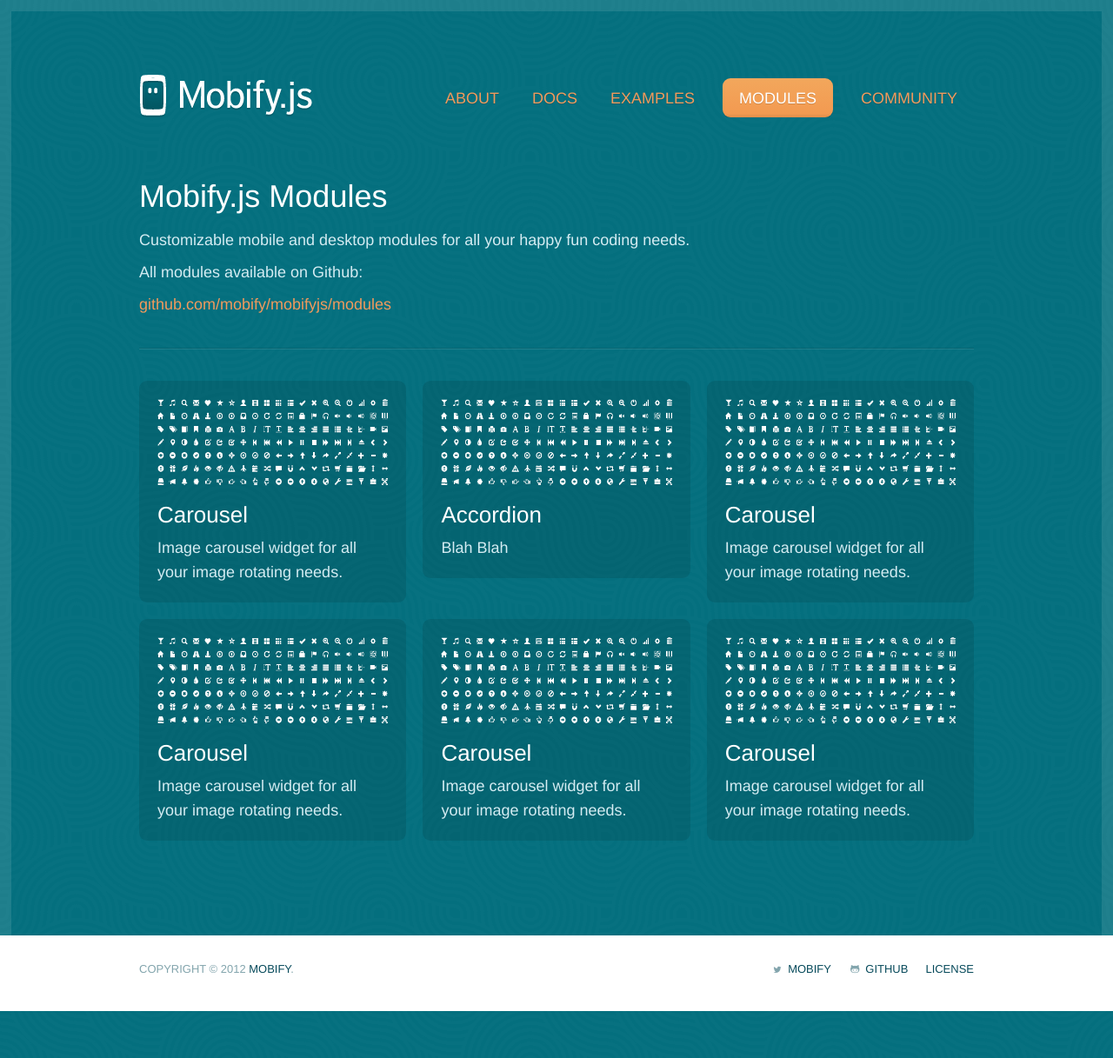
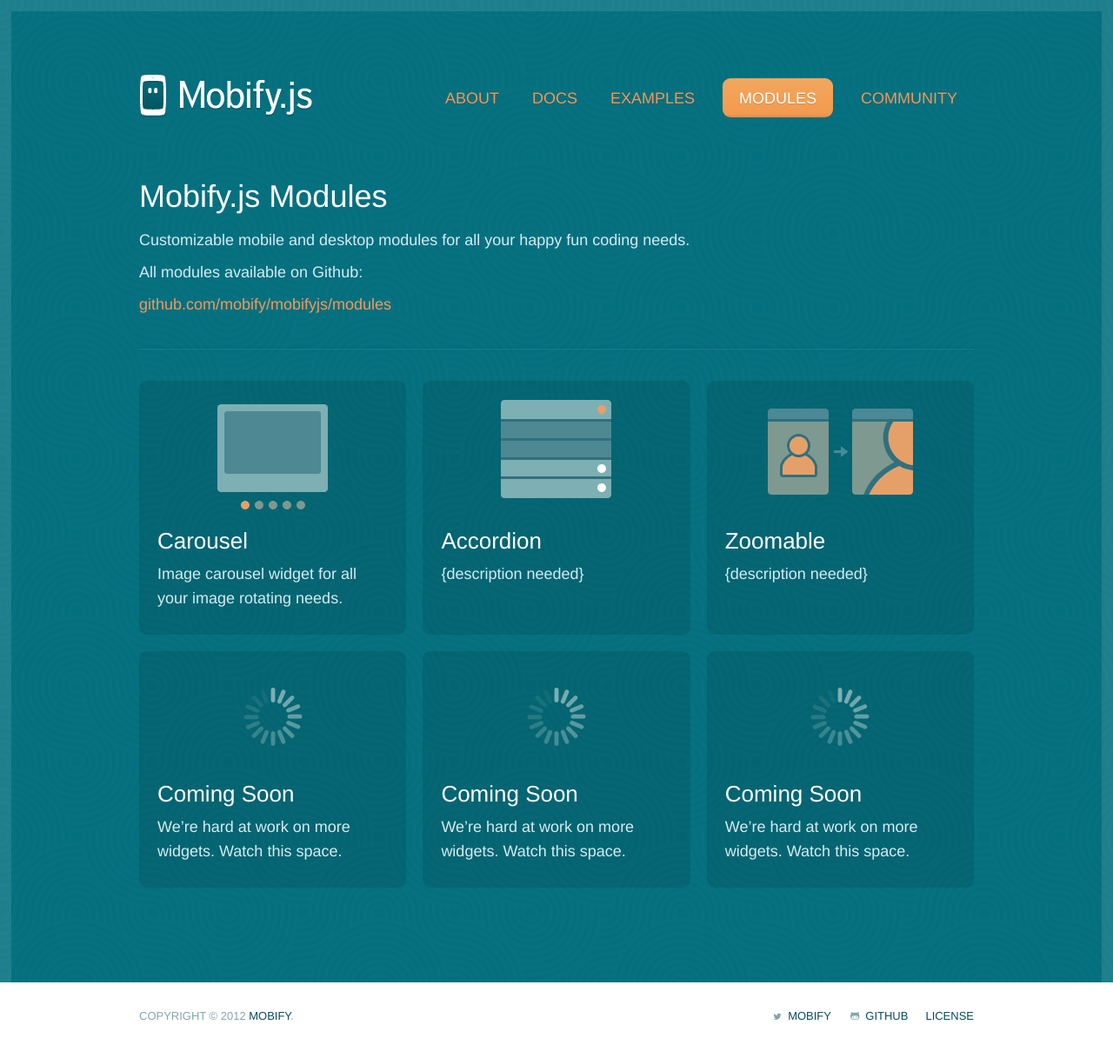
Before and after one commit to mobify/mobifyjs, a Jekyll site: the page built from www/modules/index.md, in a window 1280 px wide. Shown: the whole page at 87% size. Built offline with Jekyll 4.4.1, drawn with Linux system fonts in a browser that asks for light colours; before the commit the page ends 1163 px from its top, so only the background shows below that.

Commit message:
Main modules gallery updated with illustrations. Carousel page refined.

```diff
--- a/www/_layouts/module-index.html
+++ b/www/_layouts/module-index.html
@@ -9,46 +9,40 @@
     </div>
 
 	<ul class="widget-gallery">
-		<li>
+		<li class="carousel">
 			<a href="{{ site.baseurl }}/modules/carousel">
-				<img src="/mobifyjs/static/img/glyphicons-halflings-white.png" alt="Carousel">
 				<h3>Carousel</h3>
 				<p>Image carousel widget for all your image rotating needs.</p>
 			</a>
 		</li>
-		<li>
+		<li class="accordion">
 			<a href="{{ site.baseurl }}/modules/accordion">
-				<img src="/mobifyjs/static/img/glyphicons-halflings-white.png" alt="Accordion">
 				<h3>Accordion</h3>
-				<p>Blah Blah</p>
+				<p>{description needed}</p>
 			</a>
 		</li>
-		<li>
+		<li class="zoomable">
 			<a href="{{ site.baseurl }}/modules/carousel">
-				<img src="/mobifyjs/static/img/glyphicons-halflings-white.png" alt="Carousel">
-				<h3>Carousel</h3>
-				<p>Image carousel widget for all your image rotating needs.</p>
+				<h3>Zoomable</h3>
+				<p>{description needed}</p>
 			</a>
 		</li>
-		<li>
+		<li class="coming-soon">
 			<a href="{{ site.baseurl }}/modules/carousel">
-				<img src="/mobifyjs/static/img/glyphicons-halflings-white.png" alt="Carousel">
-				<h3>Carousel</h3>
-				<p>Image carousel widget for all your image rotating needs.</p>
+				<h3>Coming Soon</h3>
+				<p>We&#8217;re hard at work on more widgets. Watch this space.</p>
 			</a>
 		</li>
-		<li>
+		<li class="coming-soon">
 			<a href="{{ site.baseurl }}/modules/carousel">
-				<img src="/mobifyjs/static/img/glyphicons-halflings-white.png" alt="Carousel">
-				<h3>Carousel</h3>
-				<p>Image carousel widget for all your image rotating needs.</p>
+				<h3>Coming Soon</h3>
+				<p>We&#8217;re hard at work on more widgets. Watch this space.</p>
 			</a>
 		</li>
-		<li>
+		<li class="coming-soon">
 			<a href="{{ site.baseurl }}/modules/carousel">
-				<img src="/mobifyjs/static/img/glyphicons-halflings-white.png" alt="Carousel">
-				<h3>Carousel</h3>
-				<p>Image carousel widget for all your image rotating needs.</p>
+				<h3>Coming Soon</h3>
+				<p>We&#8217;re hard at work on more widgets. Watch this space.</p>
 			</a>
 		</li>
 	</ul>
--- a/www/static/css/ui-dev.css
+++ b/www/static/css/ui-dev.css
@@ -156,6 +156,9 @@
 	-o-border-radius: 3px;
 	border-radius: 3px;
 }
+table {
+	margin: 1em 0;
+}
 th, td {
 	padding: 5px 1em;
 }
@@ -208,6 +211,7 @@
 	border: none;
 	color: #fff;
 	background: #f39a51;
+	padding: 8px 24px;
 	-webkit-box-shadow: rgba(0,0,0,0.15) 0 1px 0;
 	-moz-box-shadow: rgba(0,0,0,0.15) 0 1px 0;
 	-ms-box-shadow: rgba(0,0,0,0.15) 0 1px 0;
@@ -251,7 +255,10 @@
 	-o-box-shadow: rgba(0,0,0,0.15) 0 3px 0;
 	box-shadow: rgba(0,0,0,0.15) 0 3px 0;
 }
-
+table td code {
+	/* this might prove dangerous */
+	white-space: nowrap;
+}
 
 
 
@@ -1000,9 +1007,43 @@
 	list-style: none;
 	float: left;
 }
+	.widget-gallery a:before {
+		content: "";
+		display: block;
+		position: absolute;
+		top: 20px;
+		left: 0;
+		width: 100%;
+		height: 146px;
+		background-repeat: no-repeat;
+		background-position: 50% 50%;
+		background-size: contain;
+	}
+	.widget-gallery .carousel a:before {
+		top: 25px;
+		height: 123px;
+		background-image: url(../img/illustration-modules-carousel.min.png);
+	}
+	.widget-gallery .accordion a:before {
+		height: 115px;
+		background-image: url(../img/illustration-modules-accordion.min.png);
+	}
+	.widget-gallery .zoomable a:before {
+		top: 30px;
+		height: 101px;
+		background-image: url(../img/illustration-modules-zoomable.min.png);
+	}
+	.widget-gallery .coming-soon a:before {
+		top: 40px;
+		height: 70px;
+		background-image: url(../img/illustration-modules-comingsoon.min.png);
+	}
+
 .widget-gallery li a, .widget-gallery li a:visited {
 	display: block;
-	padding: 20px;
+	padding: 150px 20px 20px 20px;
+	min-height: 120px;
+	position: relative;
 	background-color: rgba(0,0,0,0.1);
 	border: solid 1px rgba(0,0,0,0);
 	text-align: center;
@@ -1022,9 +1063,8 @@
 		border: solid 1px rgba(255,255,255,0.025);
 		box-shadow: rgba(255, 255, 255, 0.1) 0 0 7px;
 	}
-	.widget-gallery img {
-		width: 100%;
-		height: 100px;
+	.widget-gallery li.coming-soon a, .widget-gallery li.coming-soon a:visited {
+		padding-top: 130px;
 	}
 	.widget-gallery h3 {
 		text-align: left;
@@ -1040,6 +1080,9 @@
 		margin: 0;
 		padding: 0;
 	}
+.see-examples {
+	padding-left: 20px;
+}
 .widget-single img {
 	/* temp throwaway styling */
 	display: inline-block;
@@ -1076,4 +1119,19 @@
 		-moz-box-shadow: rgba(0,0,0,0.15) 0 1.5px 0;
 		box-shadow: rgba(0,0,0,0.15) 0 1.5px 0;
 	}
+
+	.widget-gallery .carousel a:before {
+		background-image: url(../img/illustration-modules-carousel@2x.min.png);
+	}
+	.widget-gallery .accordion a:before {
+		background-image: url(../img/illustration-modules-accordion@2x.min.png);
+	}
+	.widget-gallery .zoomable a:before {
+		background-image: url(../img/illustration-modules-zoomable@2x.min.png);
+	}
+	.widget-gallery .coming-soon a:before {
+		background-image: url(../img/illustration-modules-comingsoon@2x.min.png);
+	}
+
+
 }
```
Also changed, not shown: www/modules/carousel.md (+8 -3 lines), www/static/img/illustration-modules-accordion.min.png (added), www/static/img/illustration-modules-accordion@2x.min.png (added), www/static/img/illustration-modules-carousel.min.png (added), www/static/img/illustration-modules-carousel@2x.min.png (added), www/static/img/illustration-modules-comingsoon.min.png (added), www/static/img/illustration-modules-comingsoon@2x.min.png (added), www/static/img/illustration-modules-zoomable.min.png (added), www/static/img/illustration-modules-zoomable@2x.min.png (added).
